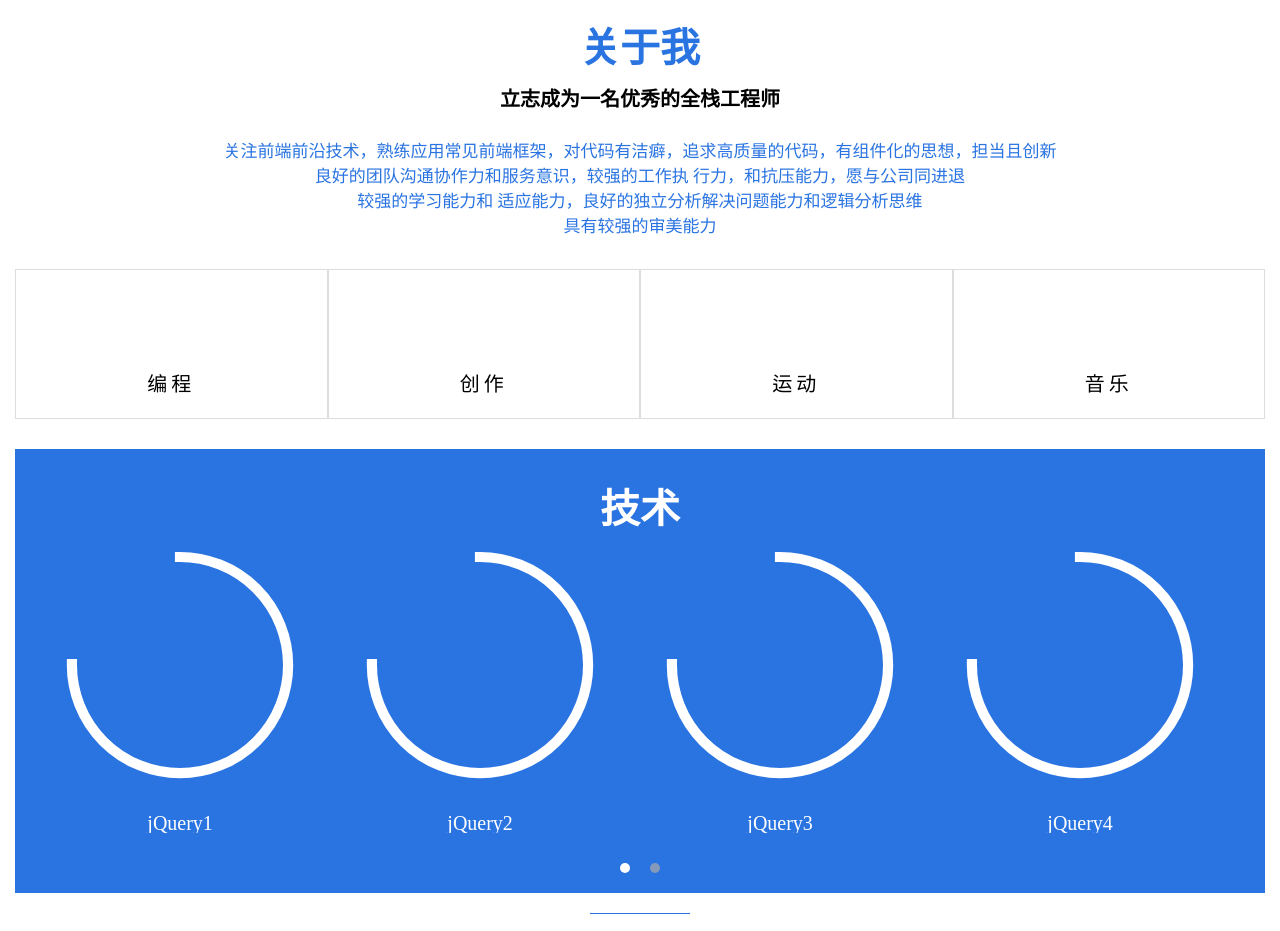
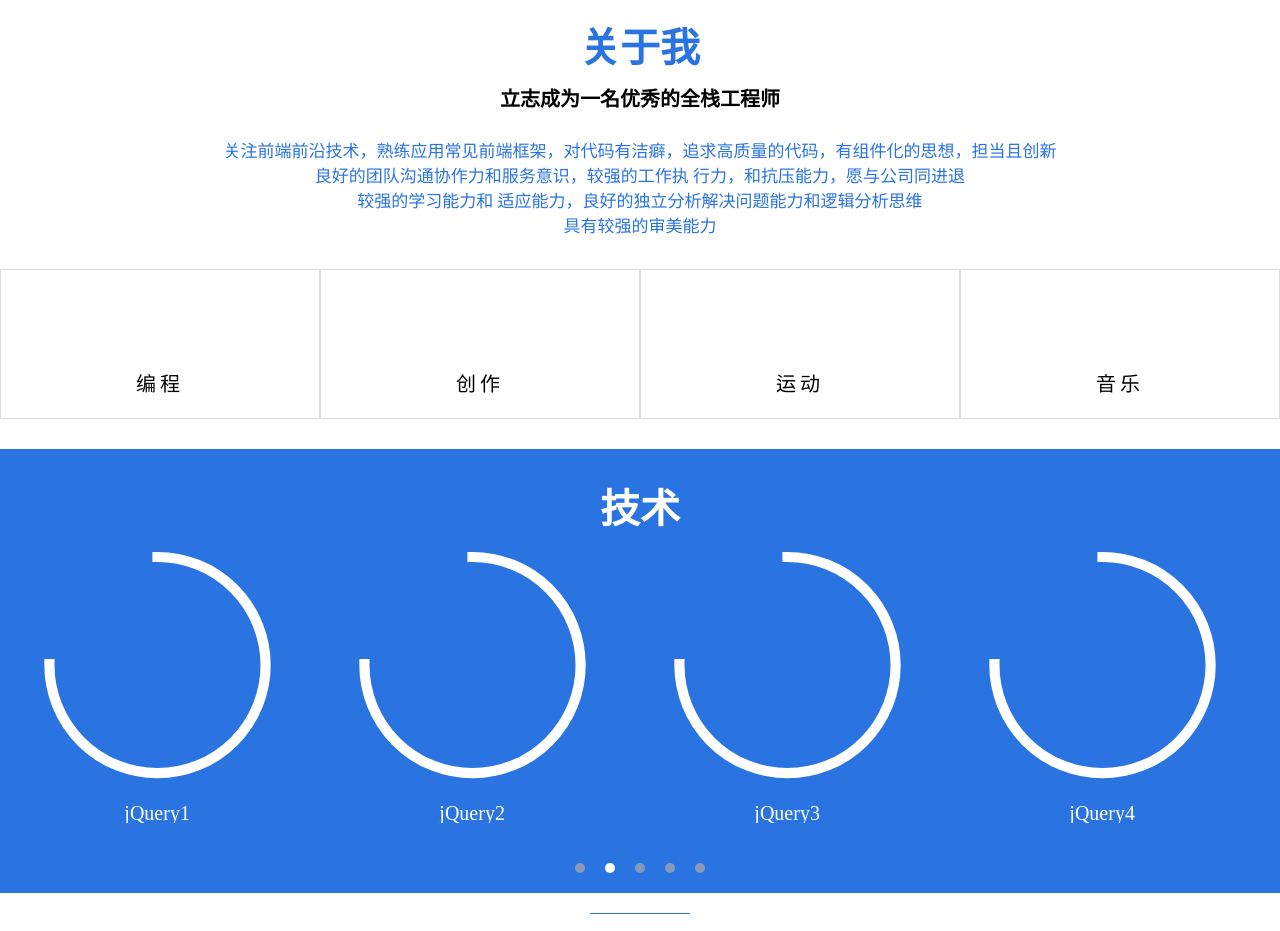
Before and after one commit to Lin-Ya/resume, a website built with webpack: page src/index.html in a window 1280 px wide. Shown: the part 1500-2431 px from the top of the page. Built offline with nearby package versions, Linux system fonts and the light colour scheme; files whose address does not match are found by name.

Commit message:
修改bootstrap的row默认样式，防止横向滚动条

```diff
--- a/src/index.html
+++ b/src/index.html
@@ -39,7 +39,7 @@
             <a href="#aboutme">关于我</a>
         </div>
     </header>
-    <main class="container-fluid">
+    <main>
         <nav class="bt-navbar navbar-flat navbar navbar-fixed-top">
             <ul class="nav navbar-collapse scrollmenu">
                 <li role="presentation" class="active">
@@ -110,7 +110,7 @@
             </div>
         </section>
         <section class="bt-skills">
-            <div class="content container">
+            <div class="content">
                 <div class="section-title">
                     <h1>技术</h1>
                 </div>
--- a/src/js/index.js
+++ b/src/js/index.js
@@ -46,7 +46,7 @@ $(function () {
             },
             1200: {
                 items: 4,
-                dotsEach: 4
+                dotsEach: 1
             }
         }
     });
--- a/src/less/style.less
+++ b/src/less/style.less
@@ -191,12 +191,13 @@ nav.bt-navbar {
                 fill: #fff;
             }
             p {
-                margin-top: 30px;
+                margin-top: 20px;
                 font-size: 20px;
+                line-height: 20px;
             }
         }
         .owl-dots {
-            margin-top: 30px;
+            margin-top: 40px;
             display: flex;
             flex-direction: row;
             justify-content: center;
--- a/src/less/var.less
+++ b/src/less/var.less
@@ -27,7 +27,9 @@
         color: #fff;
     }
 }
-
+.row {
+    margin: 0;
+}
 section {
     padding: 20px 0; // overflow: hidden;
     background-color: #fff;
```
